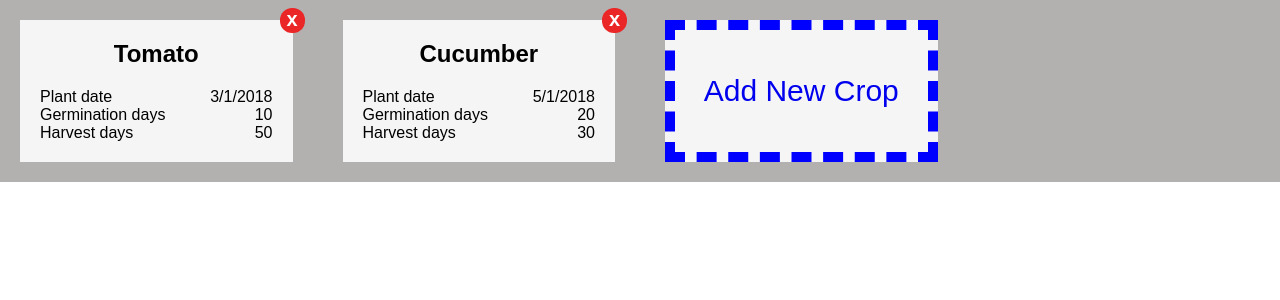
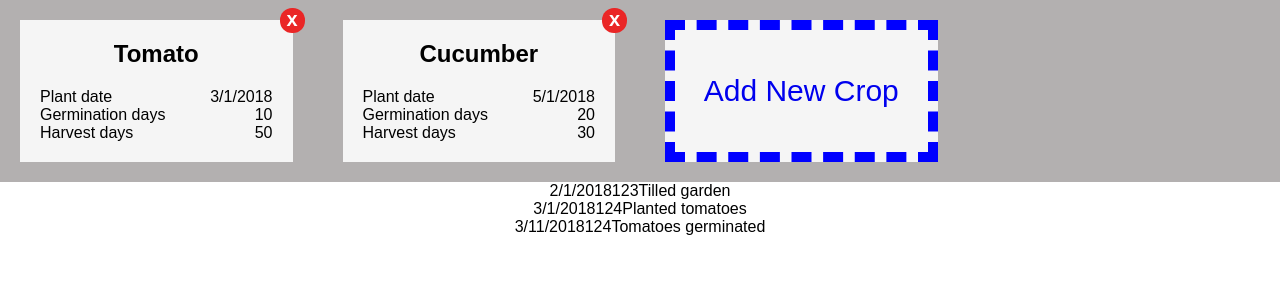
Before and after one commit to ryandabler/mcgregor, a React (Create React App) app: page / in a window 1280 px wide. Shown: the top 300 px of the page. Built offline with nearby package versions, Linux system fonts and the light colour scheme.

Commit message:
hook Journal component into Garden

```diff
--- a/src/components/garden.js
+++ b/src/components/garden.js
@@ -4,6 +4,7 @@ import { Link } from "react-router-dom";
 import PropTypes from "prop-types";
 import GardenPlot from "./garden-plot";
 import GardenPlotNew from "./garden-plot-new";
+import Journal from "./journal";
 
 import "./garden.css";
 
@@ -16,6 +17,7 @@ export function Garden(props) {
                 {items}
                 <Link className="plain-link" to={"/garden/new"}><GardenPlotNew /></Link>
             </div>
+            <Journal />
         </div>
     );
 }
@@ -26,6 +28,6 @@ Garden.propTypes = {
 
 const mapStateToProps = state => ({
     crops: state.garden.crops
-  });
+});
 
   export default connect(mapStateToProps)(Garden);
```
